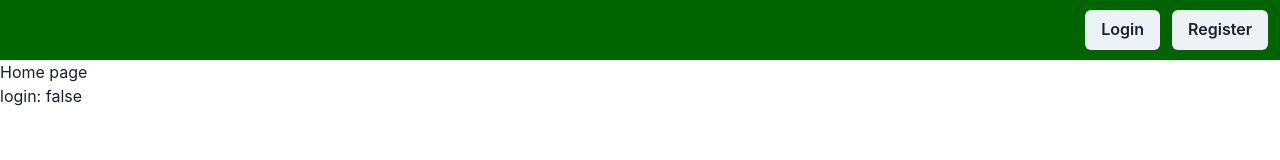
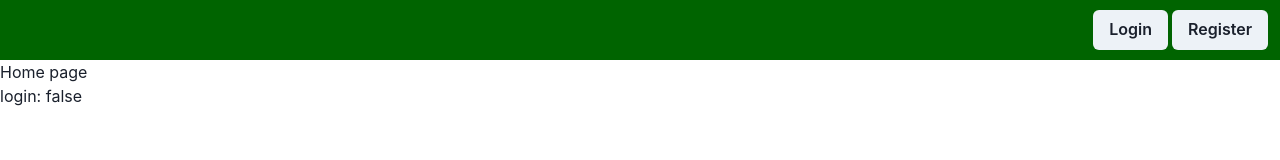
Before and after one commit to FredrikMorstad/bonsai, a React (Create React App) app in the folder frontend/: page / in a window 1280 px wide. Shown: the top 160 px of the page. Built offline with nearby package versions, Linux system fonts and the light colour scheme.

Commit message:
:art: format navbar button code

```diff
--- a/frontend/src/components/molecules/Navbar/Navbar.tsx
+++ b/frontend/src/components/molecules/Navbar/Navbar.tsx
@@ -24,14 +24,10 @@ const Navbar = () => {
         {authenticated ? (
           <Button onClick={logout}> Logout </Button>
         ) : (
-          <Button onClick={moveToLogin}> Login </Button>
-        )}
-      </Center>
-      <Center mr=".75rem">
-        {authenticated ? (
-          <div></div>
-        ) : (
-          <Button onClick={moveToRegister}> Register </Button>
+          <div>
+            <Button onClick={moveToLogin} mr="0.25rem"> Login </Button>
+            <Button onClick={moveToRegister}> Register </Button>
+          </div>
         )}
       </Center>
     </Flex>
```
